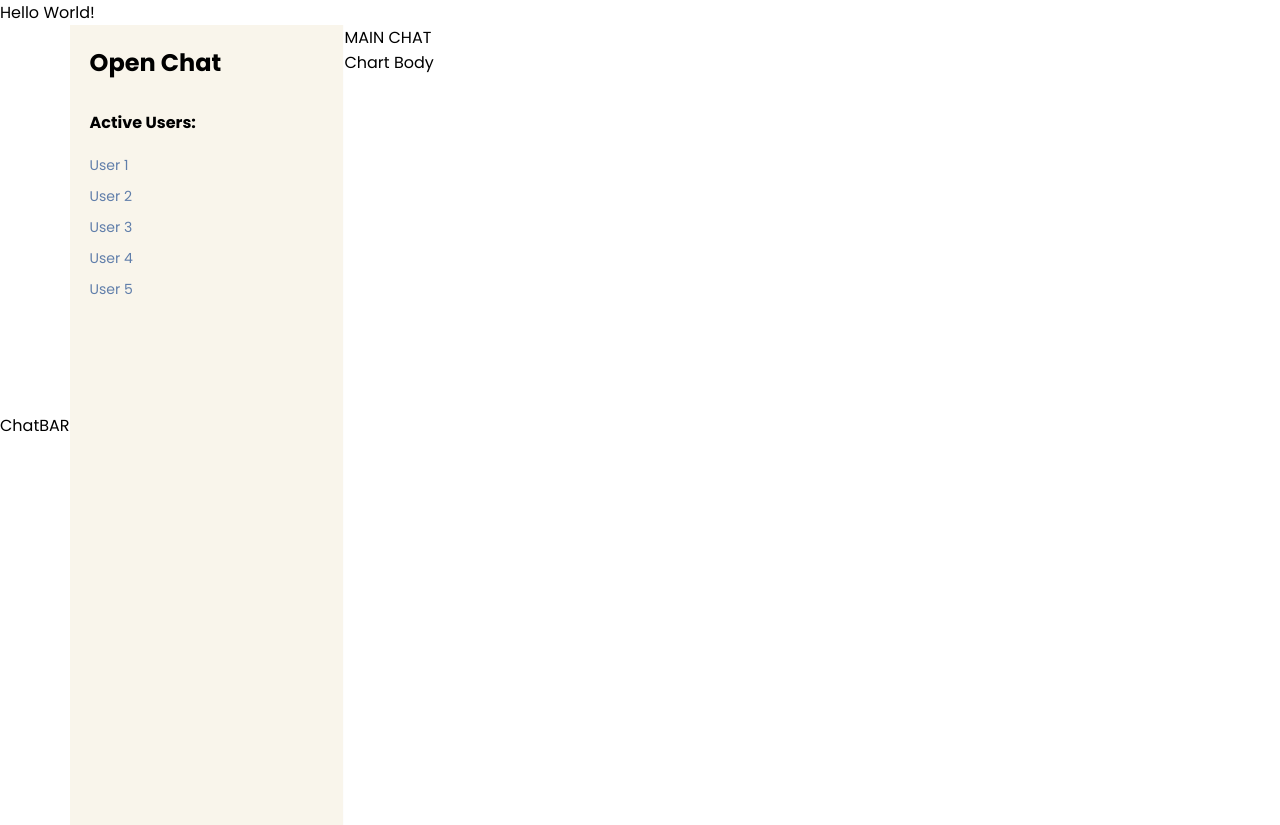
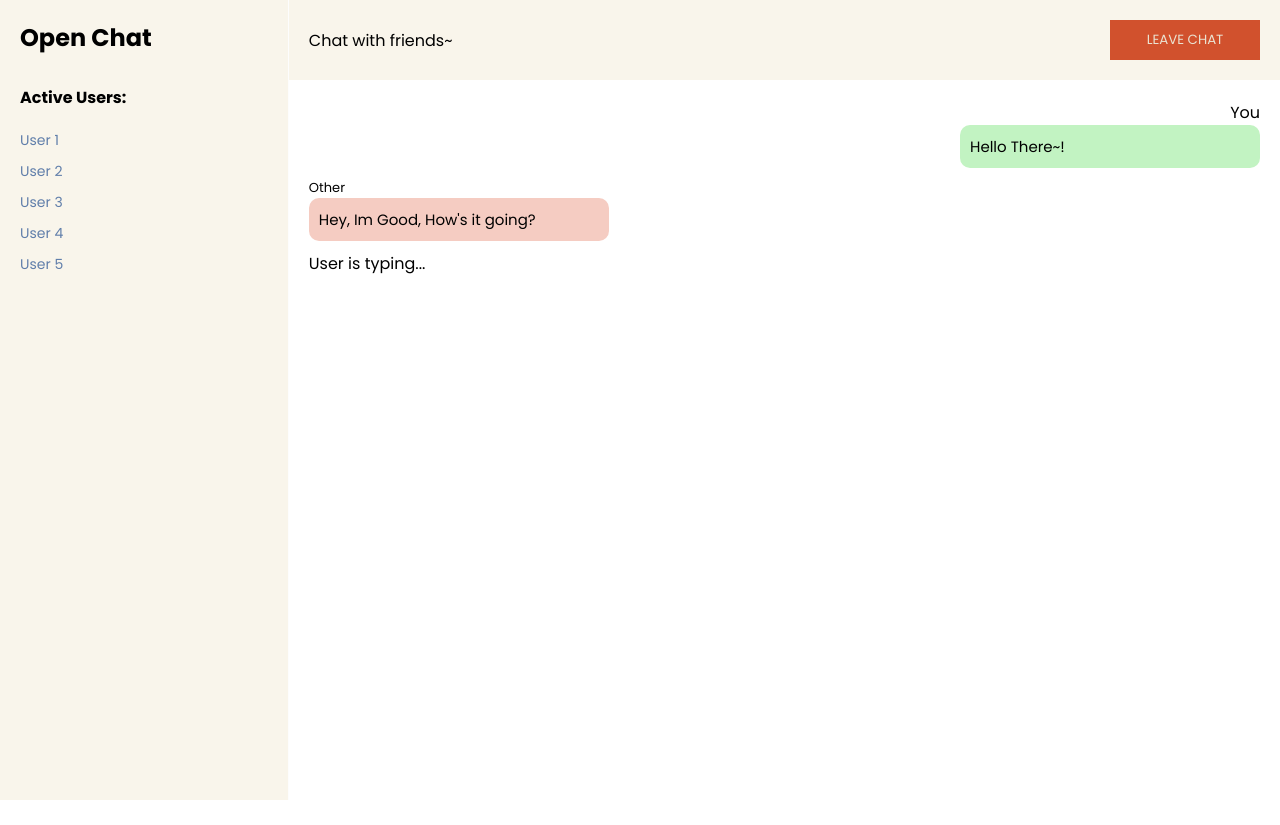
Before and after one commit to gsaaad/Lets_Chat, a React (Create React App) app in the folder client/: page /chat in a window 1280 px wide. After the commit the page ends 800 px from the top, so only its background shows below. Built offline with nearby package versions, Linux system fonts and the light colour scheme; no server answers.

Commit message:
added sample chats for user and interaction chat

```diff
--- a/client/src/App.js
+++ b/client/src/App.js
@@ -10,7 +10,6 @@ function App() {
   return (
     <BrowserRouter>
       <div>
-        <p>Hello World!</p>
         <Routes>
           <Route path="/" element={<Home socket={socket} />}></Route>
           <Route path="/chat" element={<ChatPage socket={socket} />}></Route>
--- a/client/src/components/ChartBody.js
+++ b/client/src/components/ChartBody.js
@@ -1,8 +1,37 @@
 import React from "react";
-
 import { useNavigate } from "react-router-dom";
 
 const ChatBody = () => {
-  return <div>Chart Body</div>;
+  const navigate = useNavigate();
+
+  return (
+    <>
+      {/* <div>Chart Body</div>; */}
+      <header className="chat__mainHeader">
+        <p>Chat with friends~</p>
+        <button className="leaveChat__btn"> LEAVE CHAT</button>
+      </header>
+      {/* receiving */}
+      <div className="message__container">
+        <div className="message_chats">
+          <p className="sender__name">You</p>
+          <div className="message__sender">
+            <p>Hello There~!</p>
+          </div>
+        </div>
+        {/* sending */}
+        <div className="message__chats">
+          <p>Other</p>
+          <div className="message__recipient">
+            <p>Hey, Im Good, How's it going?</p>
+          </div>
+        </div>
+        {/* when a user is typing */}
+        <div className="message_status">
+          <p>User is typing...</p>
+        </div>
+      </div>
+    </>
+  );
 };
 export default ChatBody;
--- a/client/src/components/ChatPage.js
+++ b/client/src/components/ChatPage.js
@@ -4,11 +4,11 @@ import ChatBody from "./ChartBody";
 const ChatPage = ({ socket }) => {
   return (
     <div className="chat">
-      <p>ChatBAR</p>
+      {/* <p>ChatBAR</p> */}
       <ChatBar />
 
       <div className="chat__main">
-        MAIN CHAT
+        {/* <p>MAIN CHAT</p> */}
         <ChatBody />
       </div>
     </div>
--- a/client/src/components/Home.js
+++ b/client/src/components/Home.js
@@ -6,10 +6,10 @@ const Home = () => {
   const [userName, setUserName] = useState("");
 
   const handleSubmit = (e) => {
+    // set username in localstorage, and go to chat component
     e.preventDefault();
     localStorage.setItem("userName", userName);
     navigate("/chat");
-    console.log("clicked! signed in?");
   };
 
   return (
```
